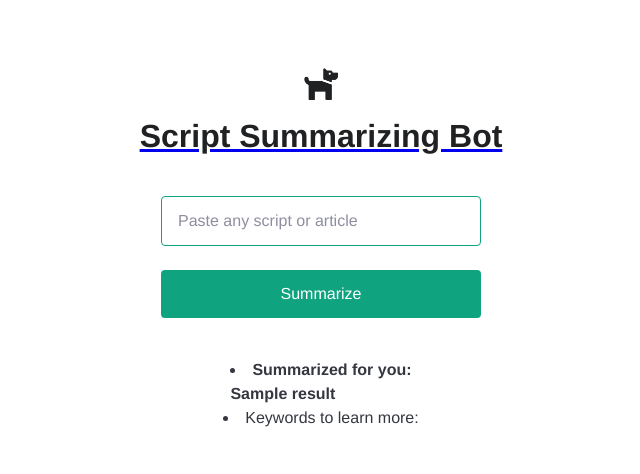
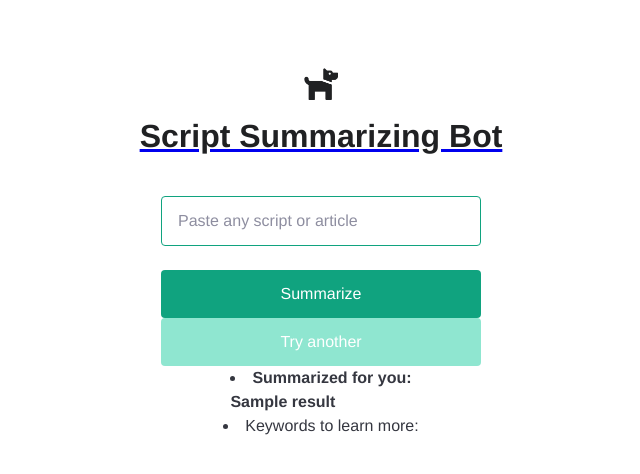
Before and after one commit to ganjanggejang/gpt-tutorial, a Flask app: template templates/index.html in a window 1280 px wide. Shown: the top 474 px of the page, without its empty margins (319-959 px from the left). Run offline with Flask 2, Linux system fonts and the light colour scheme; the template is opened without the code that fills it: most values are stand-ins (such as "Sample title", 1, 10 or a date in 2020); some web fonts are replaced.

Commit message:
added "refresh" button and modified CSS styles

```diff
--- a/main.py
+++ b/main.py
@@ -28,7 +28,7 @@ def index():
             {'role': 'user', 'content': generate_prompt_2(input_text)}
           ],
           temperature=0.7,
-          max_tokens=64,
+          max_tokens=128,
           top_p=1.0,
           frequency_penalty=0.0,
           presence_penalty=0.0
@@ -48,8 +48,9 @@ def generate_prompt_1(input_text):
     {}
     """.format(input_text)
 
+
 def generate_prompt_2(input_text):
-    return """Pick 5 or so difficult keywords that require deeper learning of this text:
+    return """Pick 5 or so difficult keywords that require deeper learning of this text.:
     {}
     """.format(input_text)
 
--- a/static/main.css
+++ b/static/main.css
@@ -60,7 +60,17 @@ input[type="submit"] {
   text-align: center;
   cursor: pointer;
 }
+/* class="result" 에 대해 적용 */
 .result {
   font-weight: bold;
-  margin-top: 40px;
 }
+
+input[type="refresh"] {
+  padding: 12px 0;
+  color: #fff;
+  background-color: #8fe6d0;
+  border: none;
+  border-radius: 4px;
+  text-align: center;
+  cursor: pointer;
+}
--- a/templates/index.html
+++ b/templates/index.html
@@ -18,6 +18,10 @@
   </form>
   <!-- jinja 이용하여 파이썬 논리 사용 -->
   {% if result %}
+    <form action="/" method="post">
+    <input type="refresh" value="Try another" />
+    </form>
+
     <div class="result">
       <li>Summarized for you:</li>
       {{ result }}
```
Lines whose indentation alone changed are shown as unchanged.
